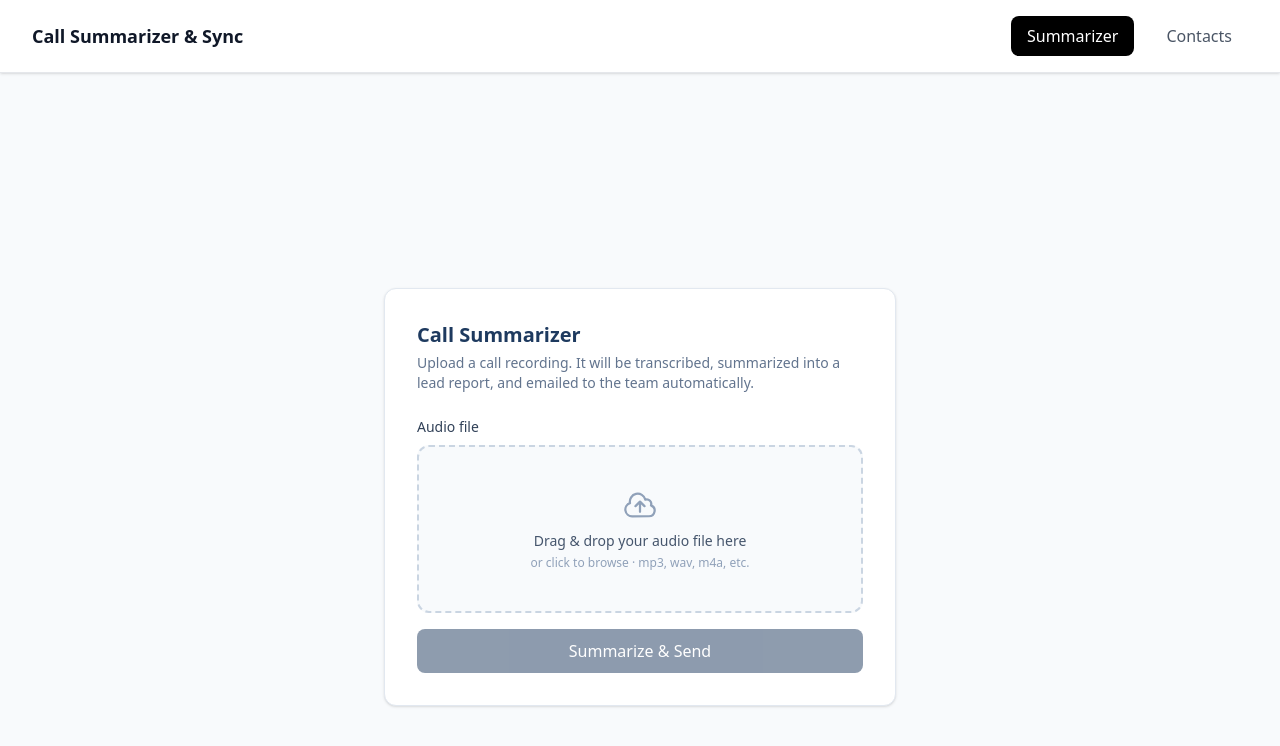
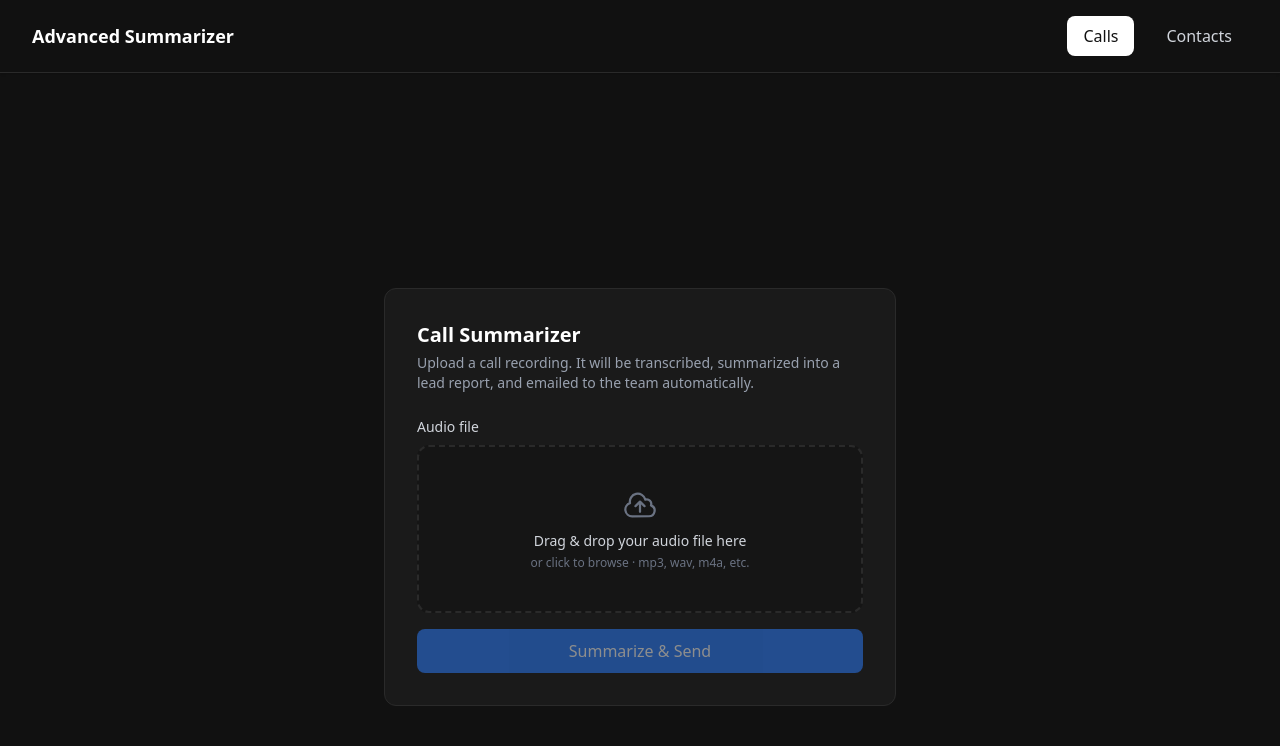
Before and after one commit to dtalledo18/call-summarizer, a Next.js app: page / in a window 1280 px wide. Shown: the top 746 px of the page. Built offline with nearby package versions, Linux system fonts and the light colour scheme.

Commit message:
update: app theme

```diff
--- a/app/components/Header.tsx
+++ b/app/components/Header.tsx
@@ -6,23 +6,23 @@ export default function Header() {
     const pathname = usePathname();
 
     return (
-        <header className="flex justify-between items-center px-8 py-4 border-b border-gray-200 bg-white shadow-sm">
-            <div className="font-bold text-lg flex items-center gap-2">
-                <span>Call Summarizer & Sync</span>
+        <header className="flex justify-between items-center px-8 py-4 border-b border-[#2a2a2a] bg-[#111111] shadow-sm">
+            <div className="font-bold text-lg flex items-center gap-2 text-white">
+                <span>Advanced Summarizer</span>
             </div>
             <nav className="flex gap-4">
                 <Link
                     href="/"
                     className={`px-4 py-2 rounded-lg font-medium transition-colors ${
-                        pathname === '/' ? 'bg-black text-white' : 'text-gray-600 hover:bg-gray-100'
+                        pathname === '/' ? 'bg-white text-[#111111]' : 'text-gray-300 hover:bg-[#1f1f1f] hover:text-white'
                     }`}
                 >
-                    Summarizer
+                    Calls
                 </Link>
                 <Link
                     href="/contacts"
                     className={`px-4 py-2 rounded-lg font-medium transition-colors ${
-                        pathname === '/contacts' ? 'bg-black text-white' : 'text-gray-600 hover:bg-gray-100'
+                        pathname === '/contacts' ? 'bg-white text-[#111111]' : 'text-gray-300 hover:bg-[#1f1f1f] hover:text-white'
                     }`}
                 >
                     Contacts
--- a/app/globals.css
+++ b/app/globals.css
@@ -11,5 +11,5 @@ body {
 }
 
 body {
-  background-color: #f8fafc;
+  background-color: #111111;
 }
--- a/app/layout.tsx
+++ b/app/layout.tsx
@@ -17,7 +17,7 @@ export default function RootLayout({
 }>) {
     return (
         <html lang="en">
-        <body className="bg-gray-50 text-gray-900 min-h-screen">
+        <body className="bg-[#111111] text-gray-100 min-h-screen">
         <Header />
         <main className="p-6">{children}</main>
         </body>
--- a/app/page.tsx
+++ b/app/page.tsx
@@ -97,18 +97,16 @@ export default function Home() {
 
   return (
       <main className="min-h-screen flex items-center justify-center p-6">
-        <div className="w-full max-w-lg bg-white rounded-xl shadow-sm border border-slate-200 p-8">
-          <h1 className="text-xl font-bold text-[#1e3a5f] mb-1">
-            Call Summarizer
-          </h1>
-          <p className="text-sm text-slate-500 mb-6">
+        <div className="w-full max-w-lg bg-[#1a1a1a] rounded-xl border border-[#2a2a2a] p-8">
+          <h1 className="text-xl font-bold text-white mb-1">Call Summarizer</h1>
+          <p className="text-sm text-gray-400 mb-6">
             Upload a call recording. It will be transcribed, summarized into a
             lead report, and emailed to the team automatically.
           </p>
 
           <form onSubmit={handleSubmit} className="space-y-4">
             <div>
-              <label className="block text-sm font-medium text-slate-700 mb-2">
+              <label className="block text-sm font-medium text-gray-300 mb-2">
                 Audio file
               </label>
 
@@ -119,10 +117,10 @@ export default function Home() {
                   onClick={() => inputRef.current?.click()}
                   className={`relative flex flex-col items-center justify-center gap-2 rounded-xl border-2 border-dashed px-6 py-10 text-center cursor-pointer transition ${
                       isDragging
-                          ? "border-[#1e3a5f] bg-blue-50"
+                          ? "border-blue-500 bg-blue-500/10"
                           : file
-                              ? "border-[#1e3a5f]/40 bg-slate-50"
-                              : "border-slate-300 bg-slate-50 hover:border-[#1e3a5f]/50 hover:bg-slate-100"
+                              ? "border-blue-500/40 bg-[#151515]"
+                              : "border-[#2a2a2a] bg-[#151515] hover:border-blue-500/40 hover:bg-[#1a1a1a]"
                   }`}
               >
                 <input
@@ -134,9 +132,7 @@ export default function Home() {
                 />
 
                 <svg
-                    className={`w-9 h-9 ${
-                        isDragging ? "text-[#1e3a5f]" : "text-slate-400"
-                    }`}
+                    className={`w-9 h-9 ${isDragging ? "text-blue-400" : "text-gray-500"}`}
                     fill="none"
                     viewBox="0 0 24 24"
                     stroke="currentColor"
@@ -151,10 +147,10 @@ export default function Home() {
 
                 {file ? (
                     <div className="flex flex-col items-center gap-1">
-                  <span className="text-sm font-medium text-slate-700 break-all max-w-[280px]">
+                  <span className="text-sm font-medium text-gray-200 break-all max-w-[280px]">
                     {file.name}
                   </span>
-                      <span className="text-xs text-slate-400">
+                      <span className="text-xs text-gray-500">
                     {formatSize(file.size)} · click or drop to replace
                   </span>
                       <button
@@ -164,17 +160,17 @@ export default function Home() {
                             pickFile(null);
                             if (inputRef.current) inputRef.current.value = "";
                           }}
-                          className="mt-2 text-xs text-red-500 hover:text-red-600 underline"
+                          className="mt-2 text-xs text-red-400 hover:text-red-300 underline"
                       >
                         Remove file
                       </button>
                     </div>
                 ) : (
                     <div className="flex flex-col items-center gap-1">
-                  <span className="text-sm font-medium text-slate-600">
+                  <span className="text-sm font-medium text-gray-300">
                     Drag & drop your audio file here
                   </span>
-                      <span className="text-xs text-slate-400">
+                      <span className="text-xs text-gray-500">
                     or click to browse · mp3, wav, m4a, etc.
                   </span>
                     </div>
@@ -185,24 +181,24 @@ export default function Home() {
             <button
                 type="submit"
                 disabled={!file || loading}
-                className="w-full bg-[#1e3a5f] text-white font-medium py-2.5 rounded-lg hover:bg-[#16304d] disabled:opacity-50 disabled:cursor-not-allowed transition"
+                className="w-full bg-blue-500 text-white font-medium py-2.5 rounded-lg hover:bg-blue-600 disabled:opacity-50 disabled:cursor-not-allowed transition"
             >
               {loading ? statusText ?? "Processing..." : "Summarize & Send"}
             </button>
           </form>
 
           {error && (
-              <div className="mt-6 p-4 bg-red-50 border border-red-200 rounded-lg text-sm text-red-700">
+              <div className="mt-6 p-4 bg-red-950/40 border border-red-900 rounded-lg text-sm text-red-300">
                 {error}
               </div>
           )}
 
           {summary && (
               <div className="mt-6">
-                <h2 className="text-sm font-semibold text-slate-700 mb-2">
+                <h2 className="text-sm font-semibold text-gray-200 mb-2">
                   Summary sent to the team ✅
                 </h2>
-                <pre className="whitespace-pre-wrap text-sm bg-slate-50 border border-slate-200 rounded-lg p-4 text-slate-700 font-mono">
+                <pre className="whitespace-pre-wrap text-sm bg-[#151515] border border-[#2a2a2a] rounded-lg p-4 text-gray-300 font-mono">
               {summary}
             </pre>
               </div>
```
Also changed, not shown: app/contacts/page.tsx (+49 -39 lines).
